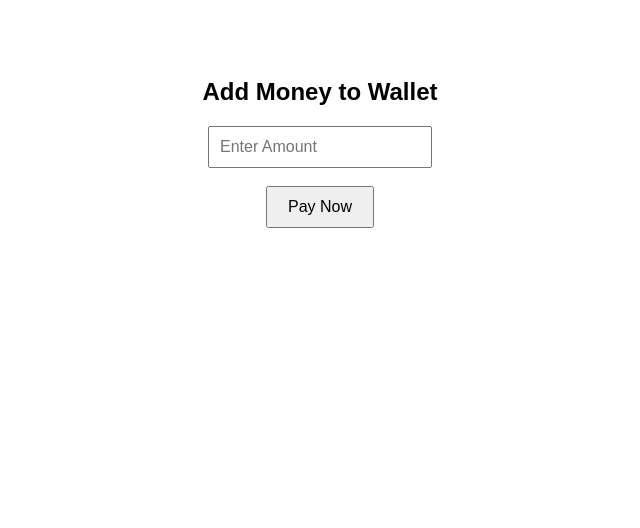
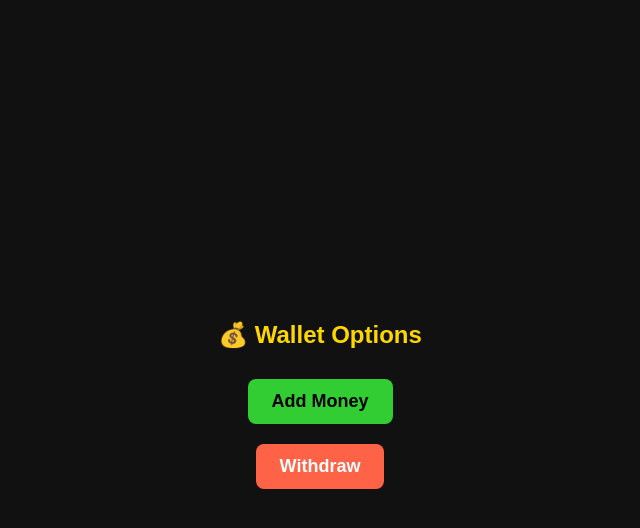
Before and after one commit to dhernsue/SPIN-XX, a plain HTML site: page wallet.html in a window 1280 px wide. Shown: the whole page, without its empty margins (320-960 px from the left). Drawn offline with Linux system fonts and the light colour scheme.

Commit message:
Update wallet.html

```diff
--- a/wallet.html
+++ b/wallet.html
@@ -3,50 +3,47 @@
 <head>
   <meta charset="UTF-8">
   <meta name="viewport" content="width=device-width, initial-scale=1.0">
-  <title>Add Money</title>
+  <title>Wallet</title>
+  <style>
+    body{
+      font-family: Arial, sans-serif;
+      background:#111;
+      color:#fff;
+      display:flex;
+      flex-direction:column;
+      align-items:center;
+      justify-content:center;
+      height:100vh;
+      margin:0;
+    }
+    h2{color:gold;}
+    button{
+      padding:12px 24px;
+      margin:10px;
+      border:none;
+      border-radius:8px;
+      cursor:pointer;
+      font-size:18px;
+      font-weight:bold;
+    }
+    .add{background:limegreen; color:#000;}
+    .withdraw{background:tomato; color:#fff;}
+  </style>
 </head>
-<body style="font-family: Arial; text-align:center; padding:50px;">
+<body>
+  <h2>💰 Wallet Options</h2>
+  <button class="add" onclick="addMoney()">Add Money</button>
+  <button class="withdraw" onclick="withdrawMoney()">Withdraw</button>
 
-  <h2>Add Money to Wallet</h2>
-
-  <input type="number" id="amount" placeholder="Enter Amount" style="padding:10px; width:200px; font-size:16px;">
-  <br><br>
-  <button onclick="payNow()" style="padding:10px 20px; font-size:16px; cursor:pointer;">
-    Pay Now
-  </button>
-
-  <script src="https://sdk.cashfree.com/js/ui/2.0.0/cashfree.prod.js"></script>
   <script>
-    async function payNow() {
-      const amount = document.getElementById("amount").value;
-
-      if (!amount || amount <= 0) {
-        alert("Please enter a valid amount");
-        return;
-      }
-
-      // Call backend to create order
-      const res = await fetch("http://localhost:3000/create-order", {
-        method: "POST",
-        headers: { "Content-Type": "application/json" },
-        body: JSON.stringify({ amount: amount })
-      });
-
-      const data = await res.json();
-
-      if (!data.payment_session_id) {
-        alert("Error: " + (data.error || "Unable to start payment"));
-        return;
-      }
-
-      // Start Cashfree checkout
-      const cashfree = new Cashfree({ mode: "PROD" }); // use "TEST" for sandbox
-      cashfree.pay({
-        paymentSessionId: data.payment_session_id,
-        redirectTarget: "_self"
-      });
+    function addMoney(){
+      alert("Add Money system connect karna hoga (Cashfree/UPI API)");
+      // Yaha backend API call karni hogi
+    }
+    function withdrawMoney(){
+      alert("Withdraw system connect karna hoga (Bank/UPI API)");
+      // Yaha backend API call karni hogi
     }
   </script>
-
 </body>
 </html>
```
